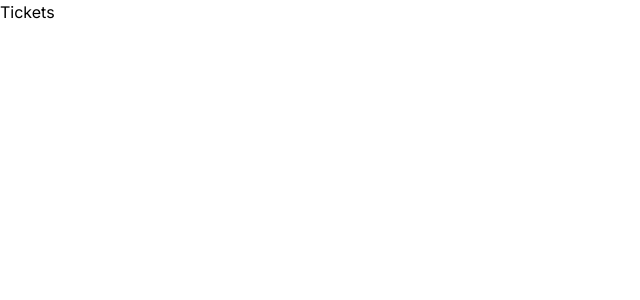
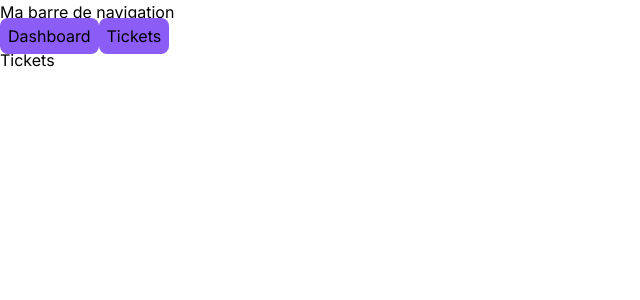
Before and after one commit to lapinRagnar/decouverte-next-js-2023, a Next.js app: page /tickets in a window 1280 px wide. Shown: the top 300 px of the page, without its empty margins (0-640 px from the left). Built offline with nearby package versions, Linux system fonts and the light colour scheme.

Commit message:
ajout de la navbar et layout

```diff
--- /dev/null
+++ b/app/components/Navbar.jsx
@@ -0,0 +1,25 @@
+import Link from 'next/link'
+
+
+const Navbar = () => {
+  return (
+    <nav>
+      <h2>Ma barre de navigation</h2>
+      <Link
+        className=' rounded-lg p-2 bg-violet-500 hover:bg-violet-600 active:bg-violet-700 focus:outline-none focus:ring focus:ring-violet-300 '
+        href="/"
+      >
+        Dashboard
+      </Link>
+
+      <Link
+        className=' rounded-lg p-2 bg-violet-500 hover:bg-violet-600 active:bg-violet-700 focus:outline-none focus:ring focus:ring-violet-300 '
+        href="/tickets"
+      >
+        Tickets
+      </Link>
+    </nav>
+  )
+}
+
+export default Navbar
--- a/app/layout.jsx
+++ b/app/layout.jsx
@@ -1,17 +1,24 @@
 import './globals.css'
 import { Inter } from 'next/font/google'
+import Navbar from './components/Navbar'
 
 const inter = Inter({ subsets: ['latin'] })
 
 export const metadata = {
-  title: 'Create Next App',
-  description: 'Generated by create next app',
+  title: 'Decouverte Next 13',
+  description: 'Ca a l air cool!',
 }
 
 export default function RootLayout({ children }) {
   return (
     <html lang="en">
-      <body className={inter.className}>{children}</body>
+      <body className={inter.className}>
+
+        <Navbar />
+
+        {children}
+
+        </body>
     </html>
   )
 }
```
